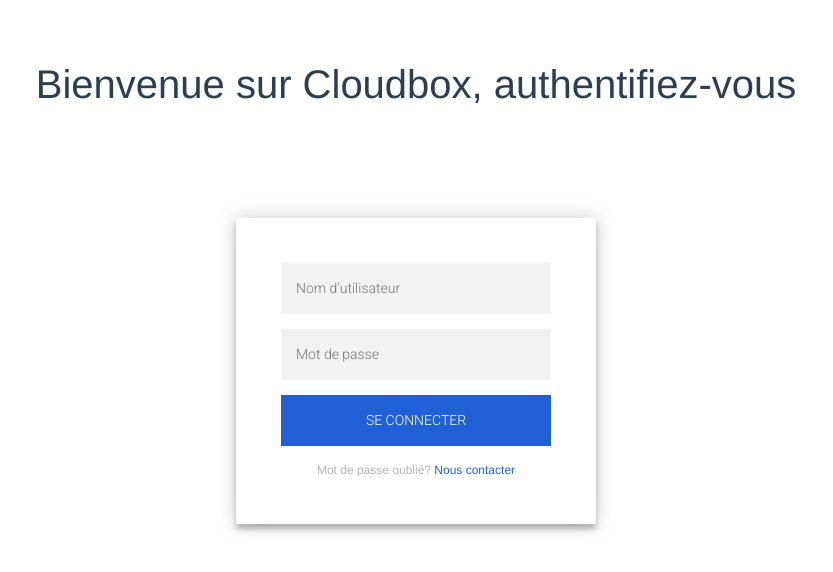
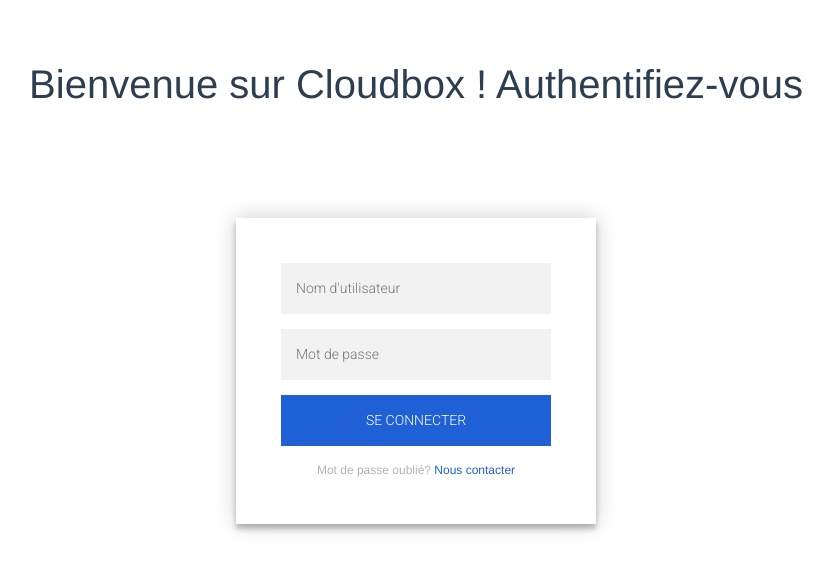
Before and after one commit to Pampah91/cloudboxdb, a Vue app: page / in a window 1280 px wide. Shown: the top 572 px of the page, without its empty margins (224-1057 px from the left). Built offline with nearby package versions, Linux system fonts and the light colour scheme.

Commit message:
redirect when page doesnt exists

```diff
--- a/src/components/UserForm.vue
+++ b/src/components/UserForm.vue
@@ -1,8 +1,7 @@
 <!-- Composant réutilisable : formulaire de connexion -->
 
 <template>
-  <h1>Bienvenue sur Cloudbox, authentifiez-vous</h1>
-
+<h1>Bienvenue sur Cloudbox ! Authentifiez-vous</h1>
   <div class="login-page">
   <div class="form">
     <form class="login-form">
--- a/src/main.js
+++ b/src/main.js
@@ -3,4 +3,5 @@
 import router from './router'
 import store from './store'
 
+
 createApp(App).use(store).use(router).mount('#app')
--- a/src/router/index.js
+++ b/src/router/index.js
@@ -11,6 +11,10 @@
     path: '/mydashboard',
     name: 'Dashboard',
     component: () => import(/*webpackChunckName: "dashboard" */ '../views/Dashboard.vue')
+  },
+  {
+    path: "/:catchAll(.*)",
+    redirect: '/'
   }
 ]
 
--- a/src/views/About.vue
+++ /dev/null
@@ -1,5 +0,0 @@
-<template>
-  <div class="about">
-    <h1>This is an about page</h1>
-  </div>
-</template>
```
